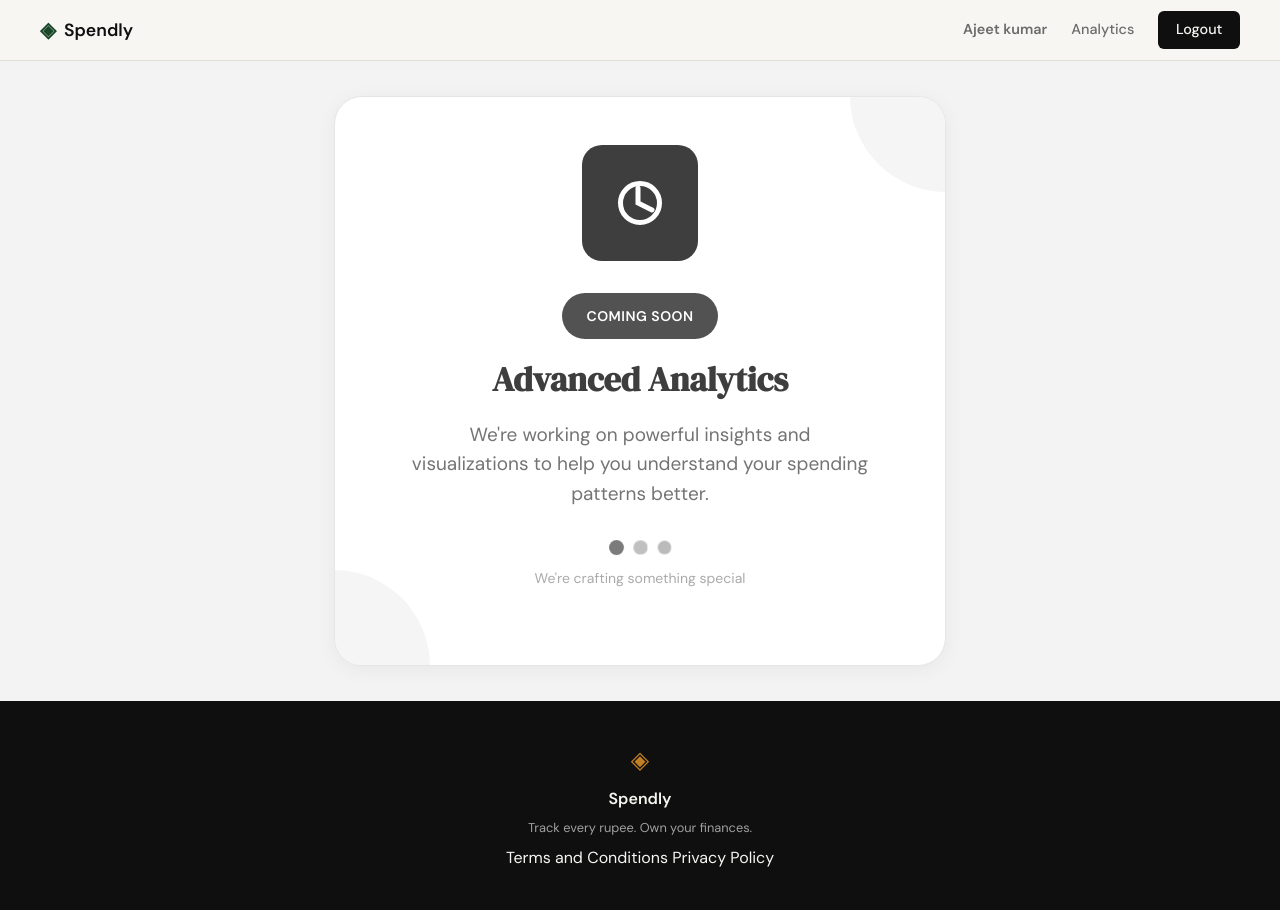
After one commit to aixi-frame/spendly-app, a Flask app: page /analytics in a window 1280 px wide. The commit adds this page. Run offline with Flask 3, Linux system fonts and the light colour scheme; a user stored in the database is signed in; data comes from the database, SQL or seed files in the repository.

Commit message:
feat: add analytics coming soon page and route
- Implement analytics.html based on Figma design
- Add /analytics route with auth protection
- Update navbar in base.html with Analytics link and active state

Co-Authored-By: Claude Code <noreply@anthropic.com>

```diff
--- a/app.py
+++ b/app.py
@@ -138,6 +138,13 @@ def privacy():
     return render_template("privacy.html")
 
 
+@app.route("/analytics")
+def analytics():
+    if not session.get("user_id"):
+        return redirect(url_for("login"))
+    return render_template("analytics.html")
+
+
 # ------------------------------------------------------------------ #
 # Placeholder routes — students will implement these                  #
 # ------------------------------------------------------------------ #
--- /dev/null
+++ b/templates/analytics.html
@@ -0,0 +1,172 @@
+{% extends "base.html" %}
+
+{% block title %}Analytics - Spendly{% endblock %}
+
+{% block head %}
+<style>
+    .analytics-coming-soon {
+        display: flex;
+        justify-content: center;
+        align-items: center;
+        min-height: 80vh;
+        background-color: #f3f3f3;
+        font-family: 'DM Sans', sans-serif;
+    }
+
+    .coming-soon-card {
+        background-color: white;
+        border: 1px solid #e6e6e6;
+        border-radius: 28px;
+        width: 612px;
+        height: 570px;
+        display: flex;
+        flex-direction: column;
+        align-items: center;
+        padding: 48px 60px 46px 60px;
+        position: relative;
+        overflow: hidden;
+        box-shadow: 0 4px 20px rgba(0,0,0,0.05);
+    }
+
+    .corner-accent-tl {
+        position: absolute;
+        width: 192px;
+        height: 192px;
+        right: -97px;
+        top: -97px;
+        pointer-events: none;
+    }
+
+    .corner-accent-bl {
+        position: absolute;
+        width: 192px;
+        height: 192px;
+        left: -97px;
+        bottom: -97px;
+        pointer-events: none;
+    }
+
+    .announcement-content {
+        display: flex;
+        flex-direction: column;
+        align-items: center;
+        gap: 32px;
+        width: 100%;
+        z-index: 1;
+    }
+
+    .clock-tile {
+        width: 116px;
+        height: 116px;
+        display: block;
+    }
+
+    .message-group {
+        display: flex;
+        flex-direction: column;
+        align-items: center;
+        gap: 20px;
+        width: 100%;
+    }
+
+    .coming-soon-badge {
+        background-color: #525252;
+        color: white;
+        padding: 0 24px;
+        height: 46px;
+        border-radius: 40px;
+        display: flex;
+        align-items: center;
+        justify-content: center;
+        font-weight: 600;
+        font-size: 14px;
+        text-transform: uppercase;
+        letter-spacing: 0.5px;
+    }
+
+    .main-title {
+        font-family: 'DM Serif Display', serif;
+        font-weight: bold;
+        font-size: 34px;
+        color: #3e3e3e;
+        text-align: center;
+        line-height: 1.2;
+        margin: 0;
+    }
+
+    .description {
+        font-size: 19px;
+        color: #747474;
+        text-align: center;
+        line-height: 1.55;
+        margin: 0;
+    }
+
+    .progress-section {
+        display: flex;
+        flex-direction: column;
+        align-items: center;
+        gap: 12px;
+        width: 100%;
+    }
+
+    .progress-dots {
+        display: flex;
+        gap: 9px;
+        align-items: center;
+    }
+
+    .dot {
+        width: 15px;
+        height: 15px;
+        animation: pulse 1.5s infinite ease-in-out;
+    }
+
+    .dot:nth-child(2) { animation-delay: 0.2s; }
+    .dot:nth-child(3) { animation-delay: 0.4s; }
+
+    @keyframes pulse {
+        0%, 100% { opacity: 0.4; transform: scale(0.9); }
+        50% { opacity: 1; transform: scale(1); }
+    }
+
+    .progress-text {
+        font-size: 14px;
+        color: #aaa;
+        text-align: center;
+        margin: 0;
+    }
+</style>
+{% endblock %}
+
+{% block content %}
+<div class="analytics-coming-soon">
+    <div class="coming-soon-card">
+        <img src="{{ url_for('static', filename='images/corner_accent.svg') }}" class="corner-accent-tl" alt="">
+        <img src="{{ url_for('static', filename='images/corner_accent.svg') }}" class="corner-accent-bl" alt="">
+
+        <div class="announcement-content">
+            <img src="{{ url_for('static', filename='images/clock_tile.svg') }}" class="clock-tile" alt="Clock Icon">
+
+            <div class="message-group">
+                <div class="coming-soon-badge">Coming Soon</div>
+                <h1 class="main-title">Advanced Analytics</h1>
+                <p class="description">
+                    We're working on powerful insights and<br>
+                    visualizations to help you understand your spending<br>
+                    patterns better.
+                </p>
+            </div>
+
+            <div class="progress-section">
+                <div class="progress-dots">
+                    <img src="{{ url_for('static', filename='images/progress_dot_1.svg') }}" class="dot" alt="">
+                    <img src="{{ url_for('static', filename='images/progress_dot_2.svg') }}" class="dot" alt="">
+                    <img src="{{ url_for('static', filename='images/progress_dot_3.svg') }}" class="dot" alt="">
+                </div>
+                <p class="progress-text">We're crafting something special</p>
+            </div>
+        </div>
+    </div>
+</div>
+{% endblock %}
--- a/templates/base.html
+++ b/templates/base.html
@@ -20,9 +20,10 @@
             </a>
             <div class="nav-links">
                 {% if session.get('user_id') %}
-                    <a href="{{ url_for('profile') }}" class="nav-user-profile">
+                    <a href="{{ url_for('profile') }}" class="nav-user-profile {% if request.endpoint == 'profile' %}active{% endif %}">
                         {{ current_user_name }}
                     </a>
+                    <a href="{{ url_for('analytics') }}" class="nav-link {% if request.endpoint == 'analytics' %}active{% endif %}">Analytics</a>
                     <a href="{{ url_for('logout') }}" class="nav-cta">Logout</a>
                 {% else %}
                     <a href="{{ url_for('login') }}">Sign in</a>
```
Also changed, not shown: static/images/clock_tile.svg (added), static/images/corner_accent.svg (added), static/images/progress_dot_1.svg (added), static/images/progress_dot_2.svg (added), static/images/progress_dot_3.svg (added).
